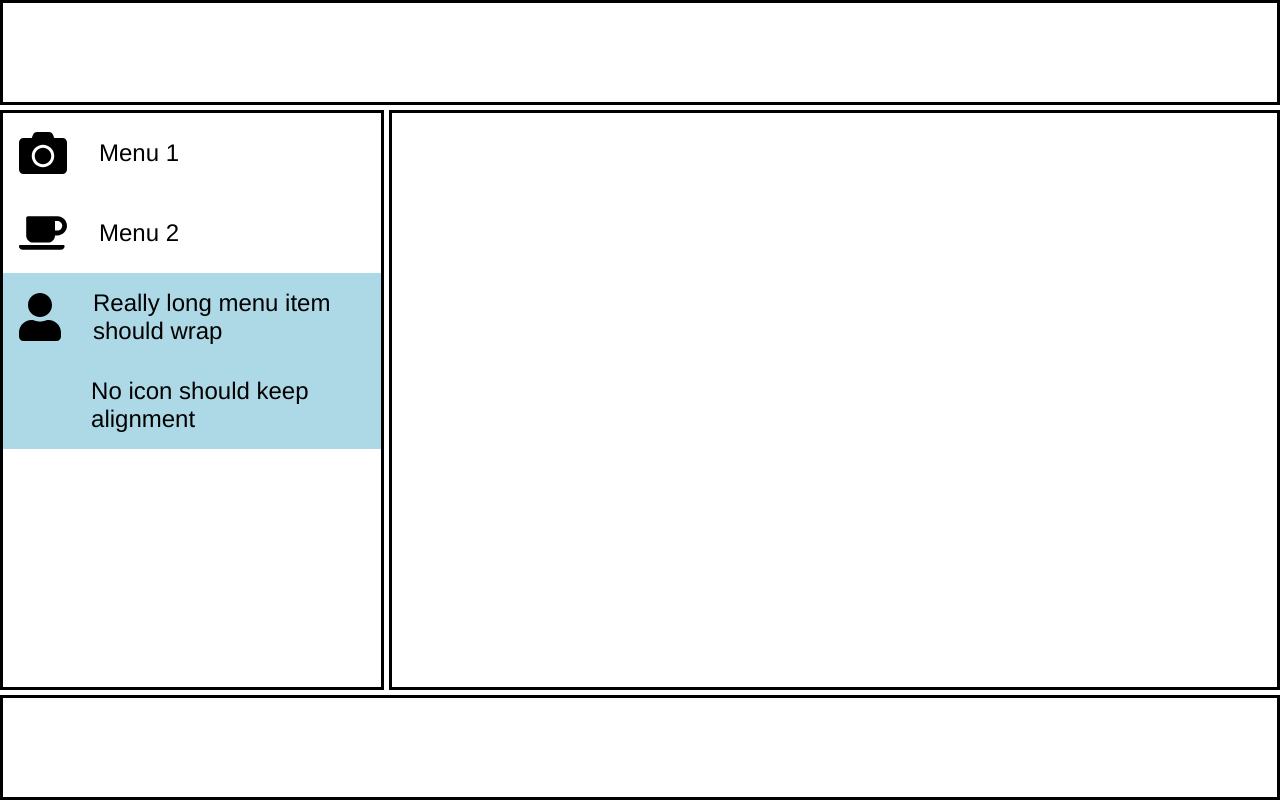
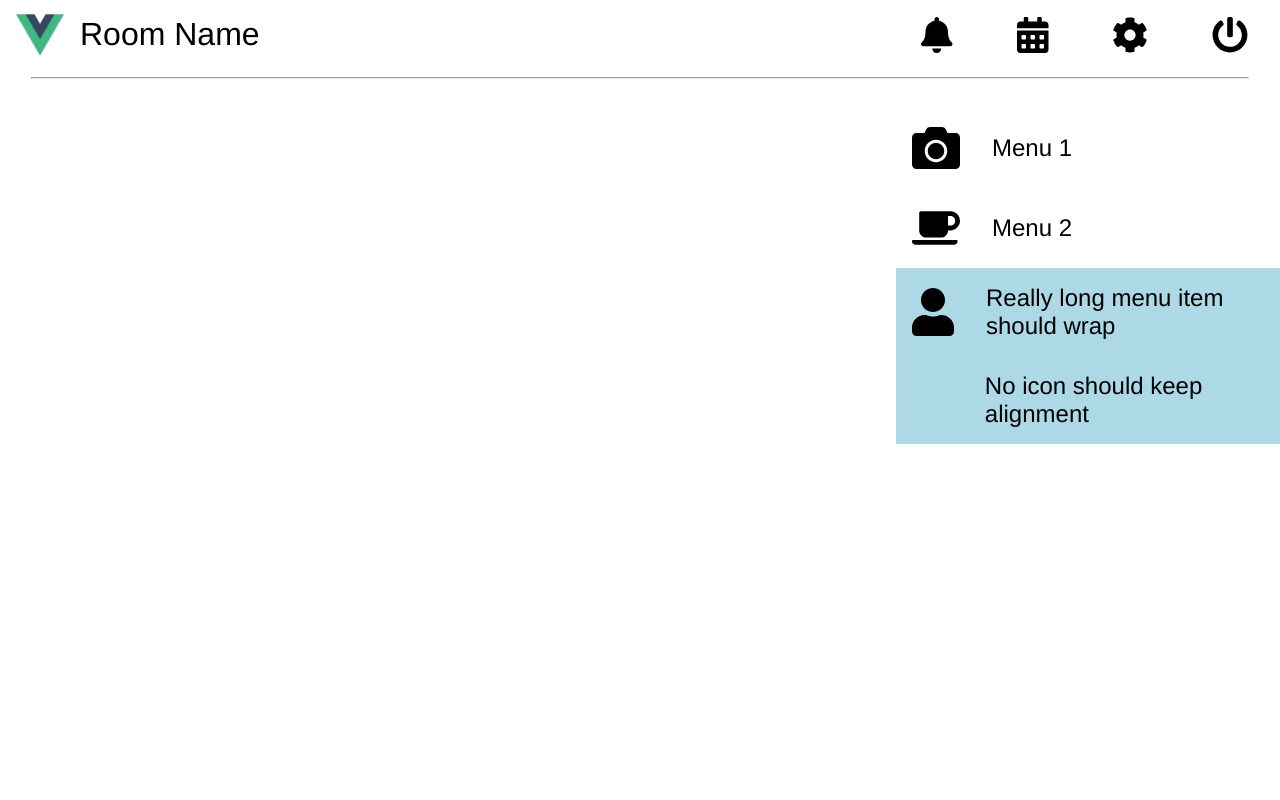
Before and after one commit to jvallon/ch5-vue-demo, a Vue app: page / in a window 1280 px wide. Built offline with nearby package versions, Linux system fonts and the light colour scheme.

Commit message:
feat: add TheHeader

```diff
--- a/src/App.vue
+++ b/src/App.vue
@@ -1,7 +1,9 @@
 <template>
   <div id="app">
     <div class="grid-container">
-      <div class="header"></div>
+      <div class="header">
+        <the-header></the-header>
+      </div>
       <div class="main">
         <div class="menu-container">
           <nav-list :items="navListItems"></nav-list>
@@ -23,7 +25,7 @@
 // import HelloWorld from './components/HelloWorld.vue'
 
 import { mapState, mapActions } from 'vuex'
-// import Display from './components/Display.vue';
+import TheHeader from '@/components/Header/TheHeader';
 import NavList from '@/components/Navigation/NavList';
 import * as disp1 from '@/assets/data/tv.js';
 import * as disp2 from '@/assets/data/tv2.js';
@@ -32,7 +34,7 @@ import navitems from '@/assets/data/navitems.json';
 export default {
   name: 'App',
   components: {
-    // Display,
+    TheHeader,
     NavList
   },
   data() {
@@ -116,39 +118,38 @@ body::-webkit-scrollbar, .main-controls::-webkit-scrollbar, .page-controls::-web
 
 .header {
   grid-area: header;
-  min-height: 10vh;
+  height: 10vh;
   margin: 0px;
   padding: 0px;
-  border-style: solid;
+  /* border-style: solid; */
 }
 
 .footer {
   grid-area: footer;
   min-height: 10vh;
-  border-style: solid;
+  /* border-style: solid; */
 }
 
 .main {
   grid-area: main;
   min-height: 70vh;
-  /* border-style: solid; */
   display: grid;
   grid-column-gap: 5px;
-  grid-template-columns: 30vw 1fr ;
+  grid-template-columns: 1fr 30vw ;
   grid-template-areas:
-    'menu main ';
+    'main menu';
 }
 
 .menu-container {
   grid-area: menu;
   max-width: 30vw;
-  border-style: solid;
+  /* border-style: solid; */
 }
 
 .nav-area {
   grid-area: main;
   /* height: 80vh; */
-  border-style: solid;
+  /* border-style: solid; */
 }
 
 </style>
--- /dev/null
+++ b/src/components/Header/TheHeader.vue
@@ -0,0 +1,75 @@
+<template>
+  <div>
+    <div class="header-container">
+      <img class="logo" src="@/assets/logo.png"/>
+      <div class="title">{{ roomName }}</div>
+      <div></div>
+      <div class="subheader">
+        <font-awesome-icon class="icon" :icon="['fas', 'power-off']"></font-awesome-icon>
+        <font-awesome-icon class="icon" :icon="['fas', 'cog']"></font-awesome-icon>
+        <font-awesome-icon class="icon" :icon="['fas', 'calendar-alt']"></font-awesome-icon>
+        <font-awesome-icon class="icon" :icon="['fas', 'bell']"></font-awesome-icon>
+      </div>
+    </div>
+    <hr>
+  </div>
+</template>
+
+<script>
+
+export default {
+  name: 'TheHeader',
+  components:{
+
+  },
+  props: {
+    roomName: {
+      type: String,
+      default: 'Room Name'
+    }
+  }
+}
+</script>
+
+<style>
+hr {
+  height: 0;
+  width: 95%;
+  border-width: 1px;
+  color: #333;
+}
+
+.header-container {
+  height: 100%;
+  display: flex;
+  flex-direction: row;
+  align-items: center;
+}
+
+.logo {
+  height: 3rem;
+  /* width: 2rem; */
+  margin-left: 1rem;
+  max-height: 5rem;
+}
+
+.title {
+  font-size: 2rem;
+  margin: 1rem;
+  text-align: left;
+}
+
+.subheader {
+  margin-left: auto;
+  margin-right: 1rem;
+  align-self: right;
+  display:flex;
+  flex-direction: row-reverse;
+  gap: 2rem;
+}
+
+.icon {
+  padding: 1rem;
+  font-size: 2.25rem;
+}
+</style>
```
